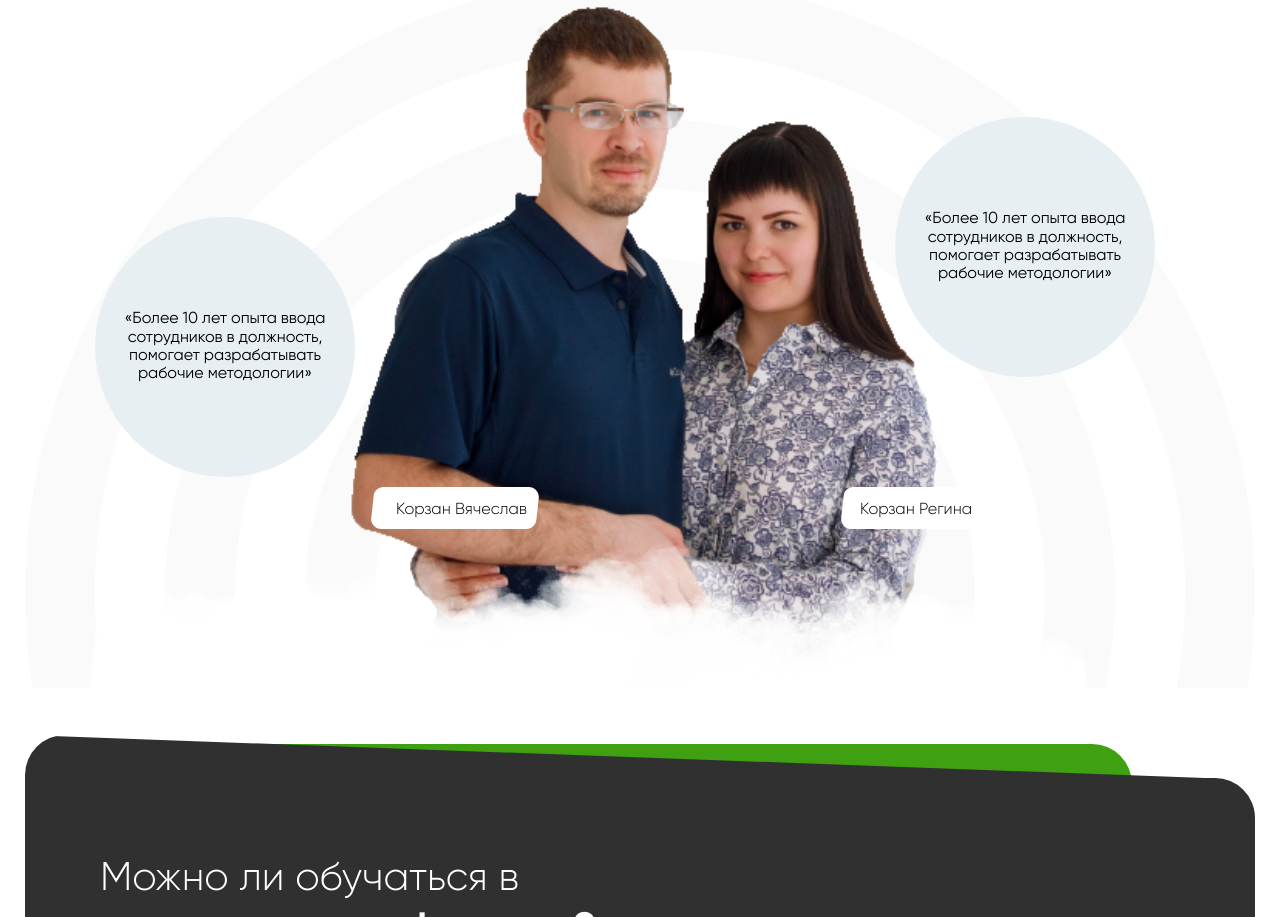
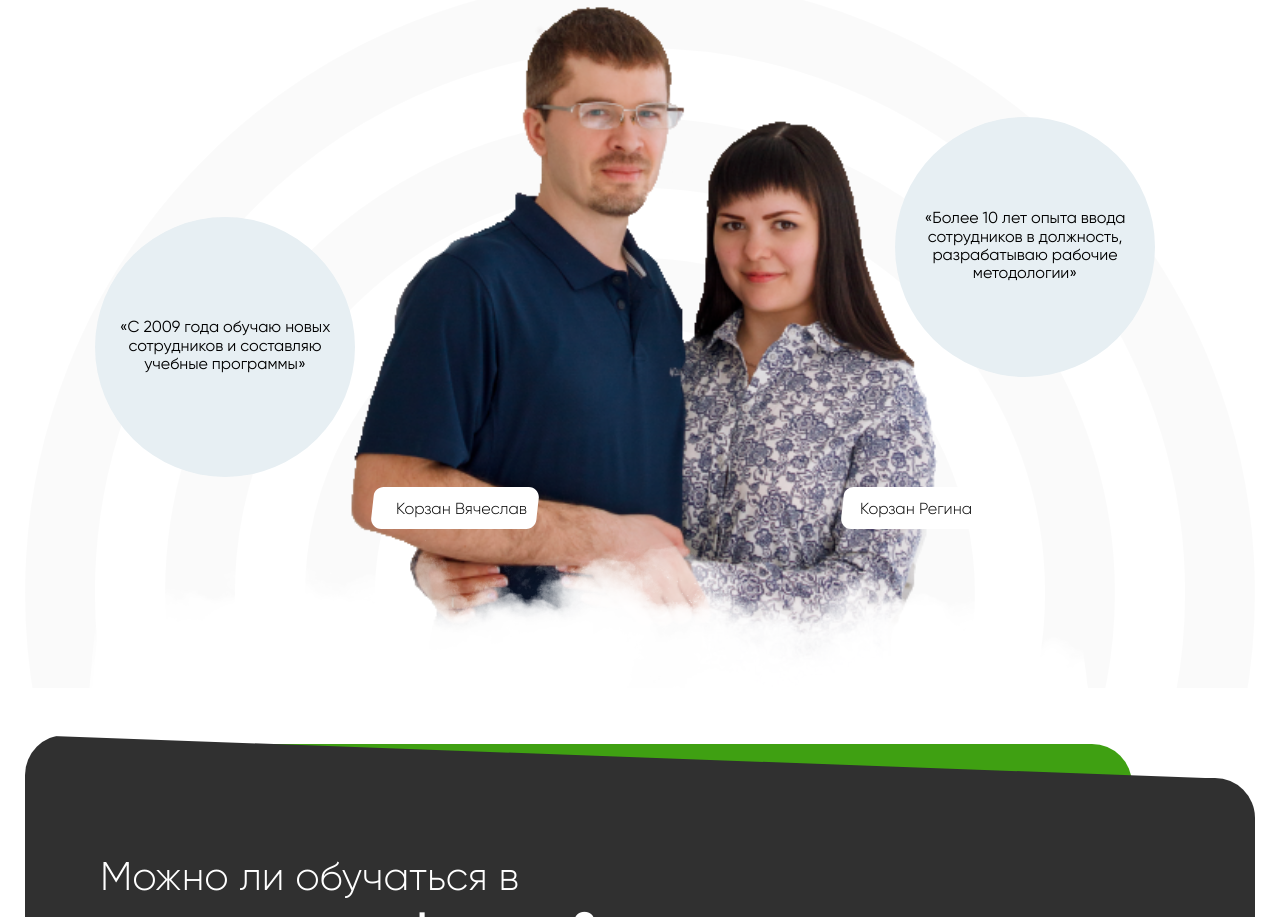
Before and after one commit to Slav4ik888/osnova-landing, a plain HTML site: page index.html in a window 1280 px wide. Shown: the part 7319-8236 px from the top of the page. Drawn offline with Linux system fonts and the light colour scheme.

Commit message:
fix slogans

```diff
--- a/index.html
+++ b/index.html
@@ -707,7 +707,7 @@
 
     <div class="s9-cnt-block">
       <div class="s9-box">
-        <div class="s9-circle s9-circle-left">«Более 10 лет опыта ввода сотрудников в должность, помогает разрабатывать рабочие методологии»</div>
+        <div class="s9-circle s9-circle-left">«С 2009 года обучаю новых сотрудников и составляю учебные программы»</div>
         <!-- <img src="images/s9-woman.png" alt="foto-regina" class="s9-rega"> -->
         <div class="s9-label-rega">
           <img src="/images/s9-label.svg" class="s9-label" alt="label">
@@ -716,7 +716,7 @@
       </div>
 
       <div class="s9-box">
-        <div class="s9-circle s9-circle-right">«Более 10 лет опыта ввода сотрудников в должность, помогает разрабатывать рабочие методологии»</div>
+        <div class="s9-circle s9-circle-right">«Более 10 лет опыта ввода сотрудников в должность, разрабатываю рабочие методологии»</div>
         <!-- <img src="images/s9-man.png" alt="foto-slava" class="s9-slava"> -->
         <div class="s9-label-slava">
           <img src="/images/s9-label.svg" class="s9-label" alt="label">
@@ -857,5 +857,5 @@
 </html>
 
 <!--
-  git add . && git commit -m "fix foto slava-rega-3" && git push origin master
+  git add . && git commit -m "fix slogans" && git push origin master
  -->
```
